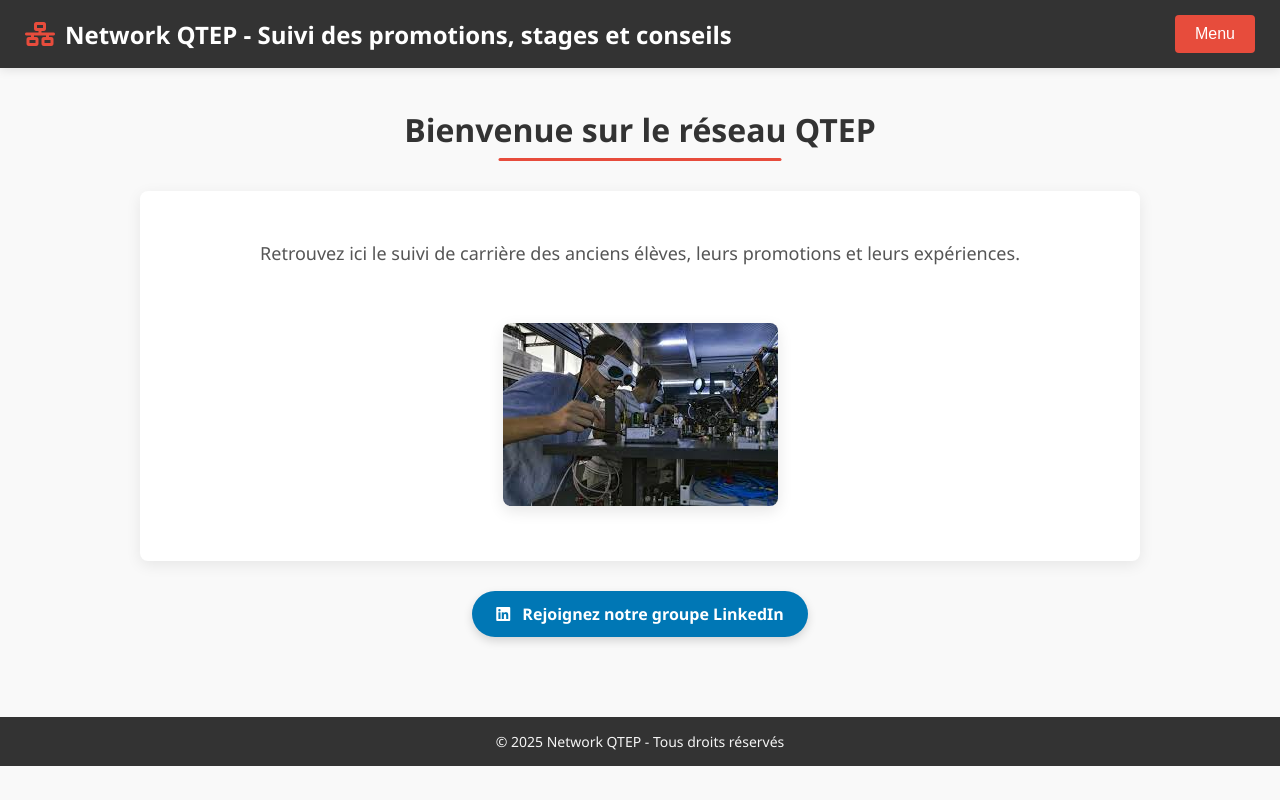
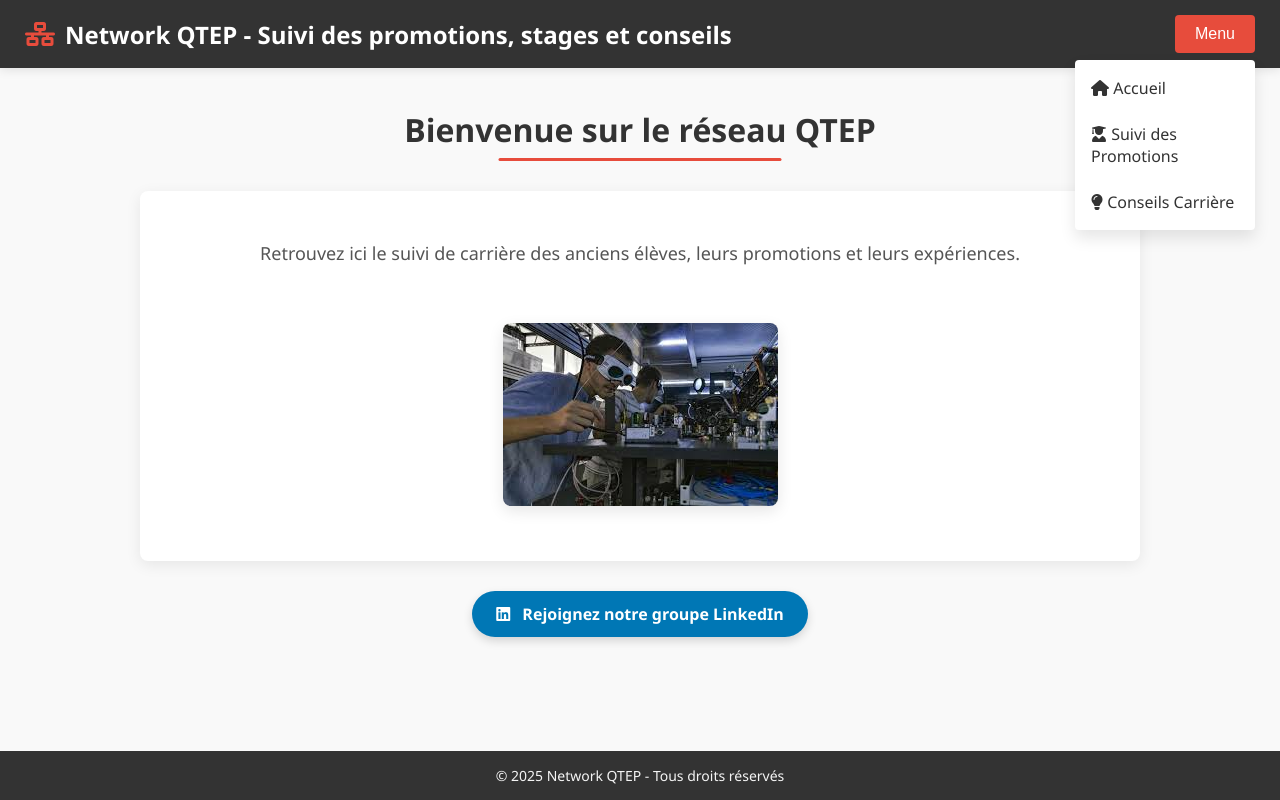
Before and after one commit to TimotheeMounier/SITE-QTEP, a plain HTML site: page site.html in a window 1280 px wide. Both pictures are taken after a click on the button "Menu". Drawn offline with Linux system fonts and the light colour scheme.

Commit message:
improvement

```diff
--- a/site.html
+++ b/site.html
@@ -6,12 +6,19 @@
     <title>QTEP-Network</title>
     <link rel="stylesheet" href="https://cdnjs.cloudflare.com/ajax/libs/font-awesome/6.0.0-beta3/css/all.min.css">
     <style>
+        html, body {
+            height: 100%;
+            margin: 0;
+            padding: 0;
+        }
+
         body {
             font-family: 'Segoe UI', Tahoma, Geneva, Verdana, sans-serif;
-            margin: 0;
-            padding: 0;
             background-color: #f9f9f9;
             transition: all 0.3s ease;
+            display: flex;
+            flex-direction: column;
+            min-height: 100vh; /* Pour s'assurer que body prend toute la hauteur de la fenêtre */
         }
 
         .header {
@@ -65,12 +72,13 @@
             background-color: white;
             min-width: 180px;
             box-shadow: 0 8px 16px rgba(0,0,0,0.1);
-            z-index: 1;
+            z-index: 100;
             right: 0;
             top: 45px;
             border-radius: 4px;
             overflow: hidden;
             animation: fadeIn 0.3s ease;
+            padding: 5px 0;
         }
 
         @keyframes fadeIn {
@@ -91,6 +99,8 @@
             display: block;
             transition: all 0.2s ease;
             font-weight: 500;
+            position: relative;
+            z-index: 10;
         }
 
         .dropdown-content a:hover {
@@ -99,8 +109,18 @@
             padding-left: 20px;
         }
 
+        /* Menu qui reste affiché au hover et quand on clique */
         .menu:hover .dropdown-content {
             display: block;
+        }
+
+        /* Menu qui reste ouvert quand on clique sur le bouton */
+        .dropdown-active {
+            display: block !important;
+        }
+
+        .main-wrapper {
+            flex: 1; /* Cette partie prendra tout l'espace disponible */
         }
 
         .content {
@@ -207,7 +227,7 @@
             text-align: center;
             padding: 15px;
             font-size: 14px;
-            margin-top: 40px;
+            margin-top: auto; /* Pousse le footer vers le bas */
         }
 
         @media (max-width: 768px) {
@@ -251,6 +271,7 @@
         </div>
     </div>
 
+    <div class="main-wrapper">
         <div class="content">
             <h2>Bienvenue sur le réseau QTEP</h2>
 
@@ -263,6 +284,7 @@
                 <i class="fab fa-linkedin"></i> Rejoignez notre groupe LinkedIn
             </a>
         </div>
+    </div>
 
     <footer>
         &copy; 2025 Network QTEP - Tous droits réservés
@@ -272,6 +294,28 @@
         // Ajout d'une animation simple au chargement de la page
         document.addEventListener('DOMContentLoaded', function() {
             document.body.style.opacity = '1';
+
+            // Gestion du menu pour qu'il reste ouvert au clic
+            const menuButton = document.querySelector('.menu-button');
+            const dropdownContent = document.querySelector('.dropdown-content');
+
+            menuButton.addEventListener('click', function(e) {
+                e.preventDefault();
+                e.stopPropagation();
+                dropdownContent.classList.toggle('dropdown-active');
+            });
+
+            // Fermer le menu quand on clique ailleurs
+            document.addEventListener('click', function(e) {
+                if (!e.target.closest('.menu')) {
+                    dropdownContent.classList.remove('dropdown-active');
+                }
+            });
+
+            // Empêcher la fermeture du menu au clic sur ses éléments
+            dropdownContent.addEventListener('click', function(e) {
+                e.stopPropagation();
+            });
         });
     </script>
 </body>
```
Also changed, not shown: conseils.html (+1 -1 lines). Lines whose indentation alone changed are shown as unchanged.
